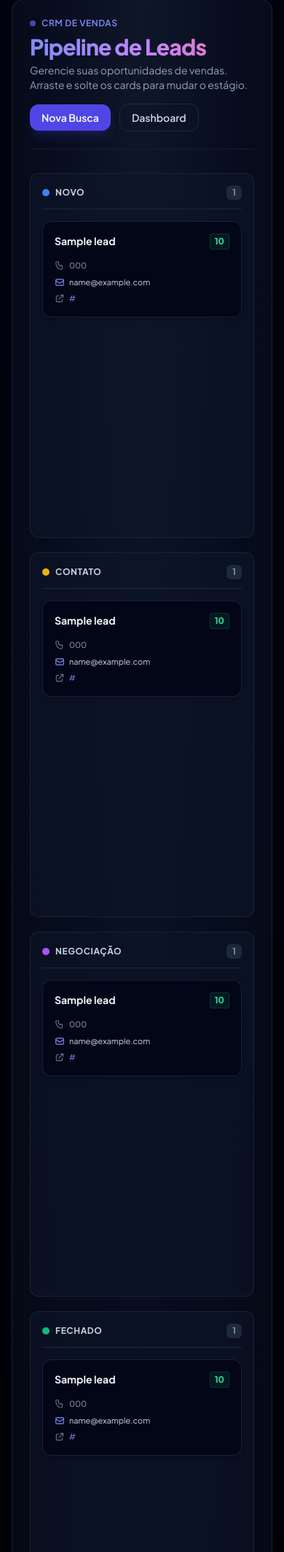
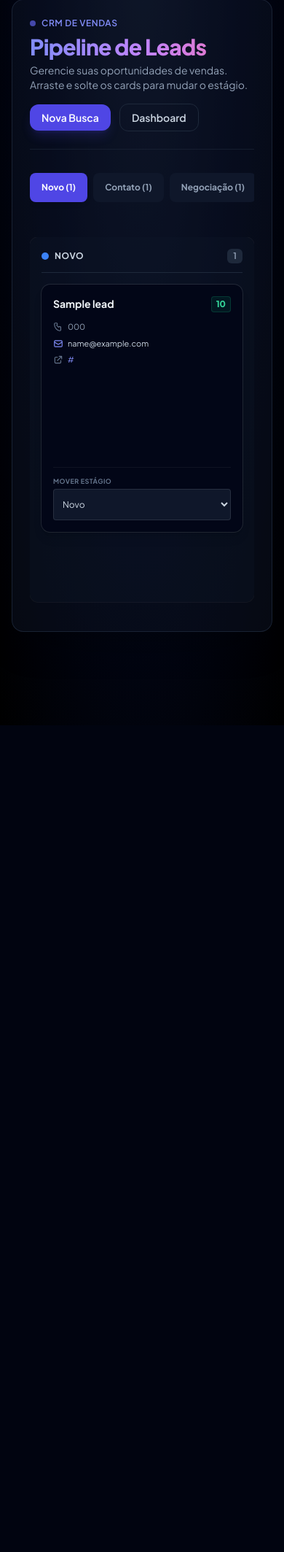
Before and after one commit to thiagojordao98/lead-scout-ai, a Django app: template templates/leads/crm_kanban.html in a window 390 px wide. Shown: the part 113-2240 px from the top of the page at 73% size. After the commit the page ends 1107 px from the top, so only its background shows below. Run offline with Django 5.2, Linux system fonts and the light colour scheme; the template is opened without the code that fills it: most values are stand-ins (such as "Sample title", 1, 10 or a date in 2020); some libraries are stand-ins or nearby versions.

Commit message:
style: refactor crm crm_kanban and snippets to mobile-first dark design

```diff
--- a/templates/leads/crm_card_snippet.html
+++ b/templates/leads/crm_card_snippet.html
@@ -1,11 +1,12 @@
-<div class="bg-slate-950 p-4 rounded-xl border border-slate-800/80 shadow-md hover:shadow-indigo-500/5 cursor-pointer hover:border-indigo-500/50 hover:shadow-lg transition duration-200"
+<div class="relative bg-slate-950 p-4 rounded-xl ring-1 ring-white/10 hover:ring-indigo-500/50 transition-all shadow-lg cursor-pointer flex flex-col justify-between h-full"
      draggable="true"
      ondragstart="drag(event, '{{ card.id }}')"
      ondragend="dragEnd(event)"
-     onclick="if(!event.target.closest('a')) openLeadDetail('{{ card.lead.id }}')"
+     onclick="if(!event.target.closest('a') && !event.target.closest('select')) openLeadDetail('{{ card.lead.id }}')"
      id="card-{{ card.id }}"
      data-stage="{{ card.stage }}">
 
+    <div class="space-y-3">
         <!-- Title & Score -->
         <div class="flex items-start justify-between gap-2">
             <h4 class="font-bold text-sm text-slate-100 hover:text-indigo-400 transition break-words line-clamp-2">
@@ -24,7 +25,7 @@
         </div>
 
         <!-- Contact Info -->
-    <div class="mt-3.5 space-y-1.5 text-[11px] text-slate-400">
+        <div class="space-y-1.5 text-[11px] text-slate-400">
             {% if card.lead.phone %}
             <div class="flex items-center gap-1.5">
                 <svg class="w-3.5 h-3.5 text-slate-500" fill="none" stroke="currentColor" viewBox="0 0 24 24">
@@ -54,13 +55,25 @@
             </div>
             {% endif %}
         </div>
+    </div>
 
-    <!-- Hot / Gold Opportunity Badge -->
+    <div class="mt-4 pt-3 border-t border-white/5 space-y-3">
         {% if card.lead.is_hot %}
-    <div class="mt-4 flex items-center justify-between border-t border-slate-800/40 pt-3">
         <span class="inline-flex items-center gap-1 px-2.5 py-0.5 bg-gradient-to-r from-red-500/20 to-orange-500/20 text-orange-400 text-[10px] font-extrabold rounded-full border border-orange-500/30">
             🔥 Oportunidade Quente
         </span>
+        {% endif %}
+
+        <!-- Mobile Move Select -->
+        <div class="md:hidden">
+            <label class="block text-[9px] font-bold text-slate-500 uppercase tracking-wider mb-1">Mover Estágio</label>
+            <select onchange="updateStageDirectly('{{ card.id }}', this.value)" class="w-full bg-slate-900 text-xs text-slate-300 rounded border border-white/10 px-2 py-3 focus:outline-none focus:ring-1 focus:ring-indigo-500">
+                <option value="NOVO" {% if card.stage == 'NOVO' %}selected{% endif %}>Novo</option>
+                <option value="CONTATO" {% if card.stage == 'CONTATO' %}selected{% endif %}>Contato</option>
+                <option value="NEGOCIACAO" {% if card.stage == 'NEGOCIACAO' %}selected{% endif %}>Negociação</option>
+                <option value="FECHADO" {% if card.stage == 'FECHADO' %}selected{% endif %}>Fechado</option>
+                <option value="PERDIDO" {% if card.stage == 'PERDIDO' %}selected{% endif %}>Perdido</option>
+            </select>
         </div>
-    {% endif %}
     </div>
+</div>
--- a/templates/leads/crm_kanban.html
+++ b/templates/leads/crm_kanban.html
@@ -32,11 +32,30 @@
         </div>
     </div>
 
+    <!-- Mobile Tab Navigation -->
+    <div class="flex space-x-2 overflow-x-auto scrollbar-none pb-4 md:hidden" id="mobile-tabs-container">
+        <button onclick="switchTab('NOVO')" id="tab-NOVO" class="flex-shrink-0 px-4 py-3 bg-indigo-600 text-white text-xs font-bold rounded-lg transition-all shadow-md">
+            Novo ({{ stages.NOVO|length }})
+        </button>
+        <button onclick="switchTab('CONTATO')" id="tab-CONTATO" class="flex-shrink-0 px-4 py-3 bg-slate-900 text-slate-400 text-xs font-bold rounded-lg transition-all">
+            Contato ({{ stages.CONTATO|length }})
+        </button>
+        <button onclick="switchTab('NEGOCIACAO')" id="tab-NEGOCIACAO" class="flex-shrink-0 px-4 py-3 bg-slate-900 text-slate-400 text-xs font-bold rounded-lg transition-all">
+            Negociação ({{ stages.NEGOCIACAO|length }})
+        </button>
+        <button onclick="switchTab('FECHADO')" id="tab-FECHADO" class="flex-shrink-0 px-4 py-3 bg-slate-900 text-slate-400 text-xs font-bold rounded-lg transition-all">
+            Fechado ({{ stages.FECHADO|length }})
+        </button>
+        <button onclick="switchTab('PERDIDO')" id="tab-PERDIDO" class="flex-shrink-0 px-4 py-3 bg-slate-900 text-slate-400 text-xs font-bold rounded-lg transition-all">
+            Perdido ({{ stages.PERDIDO|length }})
+        </button>
+    </div>
+
     <!-- Kanban Board Grid -->
     <div class="grid grid-cols-1 md:grid-cols-5 gap-5 overflow-x-auto pb-4">
 
         <!-- NOVO Column -->
-        <div class="bg-slate-900/50 p-4 rounded-xl border border-slate-800/80 min-h-[500px] flex flex-col space-y-4 transition duration-250 kanban-column"
+        <div class="bg-slate-900/30 p-4 rounded-xl ring-1 ring-white/5 min-h-[500px] flex flex-col space-y-4 transition duration-250 kanban-column hidden md:flex"
              id="col-NOVO" ondragover="allowDrop(event)" ondragleave="dragLeave(event)" ondrop="drop(event, 'NOVO')">
             <div class="flex items-center justify-between border-b border-slate-800 pb-3">
                 <div class="flex items-center gap-2">
@@ -55,7 +74,7 @@
         </div>
 
         <!-- CONTATO Column -->
-        <div class="bg-slate-900/50 p-4 rounded-xl border border-slate-800/80 min-h-[500px] flex flex-col space-y-4 transition duration-250 kanban-column"
+        <div class="bg-slate-900/30 p-4 rounded-xl ring-1 ring-white/5 min-h-[500px] flex flex-col space-y-4 transition duration-250 kanban-column hidden md:flex"
              id="col-CONTATO" ondragover="allowDrop(event)" ondragleave="dragLeave(event)" ondrop="drop(event, 'CONTATO')">
             <div class="flex items-center justify-between border-b border-slate-800 pb-3">
                 <div class="flex items-center gap-2">
@@ -74,7 +93,7 @@
         </div>
 
         <!-- NEGOCIACAO Column -->
-        <div class="bg-slate-900/50 p-4 rounded-xl border border-slate-800/80 min-h-[500px] flex flex-col space-y-4 transition duration-250 kanban-column"
+        <div class="bg-slate-900/30 p-4 rounded-xl ring-1 ring-white/5 min-h-[500px] flex flex-col space-y-4 transition duration-250 kanban-column hidden md:flex"
              id="col-NEGOCIACAO" ondragover="allowDrop(event)" ondragleave="dragLeave(event)" ondrop="drop(event, 'NEGOCIACAO')">
             <div class="flex items-center justify-between border-b border-slate-800 pb-3">
                 <div class="flex items-center gap-2">
@@ -93,7 +112,7 @@
         </div>
 
         <!-- FECHADO Column -->
-        <div class="bg-slate-900/50 p-4 rounded-xl border border-slate-800/80 min-h-[500px] flex flex-col space-y-4 transition duration-250 kanban-column"
+        <div class="bg-slate-900/30 p-4 rounded-xl ring-1 ring-white/5 min-h-[500px] flex flex-col space-y-4 transition duration-250 kanban-column hidden md:flex"
              id="col-FECHADO" ondragover="allowDrop(event)" ondragleave="dragLeave(event)" ondrop="drop(event, 'FECHADO')">
             <div class="flex items-center justify-between border-b border-slate-800 pb-3">
                 <div class="flex items-center gap-2">
@@ -112,7 +131,7 @@
         </div>
 
         <!-- PERDIDO Column -->
-        <div class="bg-slate-900/50 p-4 rounded-xl border border-slate-800/80 min-h-[500px] flex flex-col space-y-4 transition duration-250 kanban-column"
+        <div class="bg-slate-900/30 p-4 rounded-xl ring-1 ring-white/5 min-h-[500px] flex flex-col space-y-4 transition duration-250 kanban-column hidden md:flex"
              id="col-PERDIDO" ondragover="allowDrop(event)" ondragleave="dragLeave(event)" ondrop="drop(event, 'PERDIDO')">
             <div class="flex items-center justify-between border-b border-slate-800 pb-3">
                 <div class="flex items-center gap-2">
@@ -242,6 +261,67 @@
             console.error("Erro ao abrir modal do lead:", err);
         }
     }
+
+    let activeTab = 'NOVO';
+
+    function switchTab(stageCode) {
+        activeTab = stageCode;
+        const stages = ['NOVO', 'CONTATO', 'NEGOCIACAO', 'FECHADO', 'PERDIDO'];
+
+        stages.forEach(code => {
+            const col = document.getElementById("col-" + code);
+            const tabBtn = document.getElementById("tab-" + code);
+
+            if (code === stageCode) {
+                col.classList.remove('hidden');
+                col.classList.add('flex');
+
+                tabBtn.classList.remove('bg-slate-900', 'text-slate-400');
+                tabBtn.classList.add('bg-indigo-600', 'text-white', 'shadow-md');
+            } else {
+                col.classList.remove('flex');
+                col.classList.add('hidden');
+
+                tabBtn.classList.remove('bg-indigo-600', 'text-white', 'shadow-md');
+                tabBtn.classList.add('bg-slate-900', 'text-slate-400');
+            }
+        });
+    }
+
+    // Executar inicialização do mobile tab
+    document.addEventListener("DOMContentLoaded", () => {
+        if (window.innerWidth < 768) {
+            switchTab('NOVO');
+        }
+    });
+
+    async function updateStageDirectly(cardId, stageCode) {
+        const cardEl = document.getElementById("card-" + cardId);
+        if (!cardEl) return;
+
+        const formData = new FormData();
+        formData.append("card_id", cardId);
+        formData.append("stage", stageCode);
+        formData.append("csrfmiddlewaretoken", "{{ csrf_token }}");
+
+        try {
+            const response = await fetch("{% url 'leads:update_stage' %}", {
+                method: "POST",
+                body: formData,
+                headers: {
+                    'X-Requested-With': 'XMLHttpRequest'
+                }
+            });
+            if (response.ok) {
+                window.location.reload(); // Recarrega para reposicionar
+            } else {
+                throw new Error("Erro");
+            }
+        } catch (err) {
+            console.error("Erro ao mover lead:", err);
+            window.location.reload();
+        }
+    }
 </script>
 
 <div id="modal-container"></div>
```
Also changed, not shown: templates/leads/lead_detail_modal.html (+9 -6 lines). Lines whose indentation alone changed are shown as unchanged.
